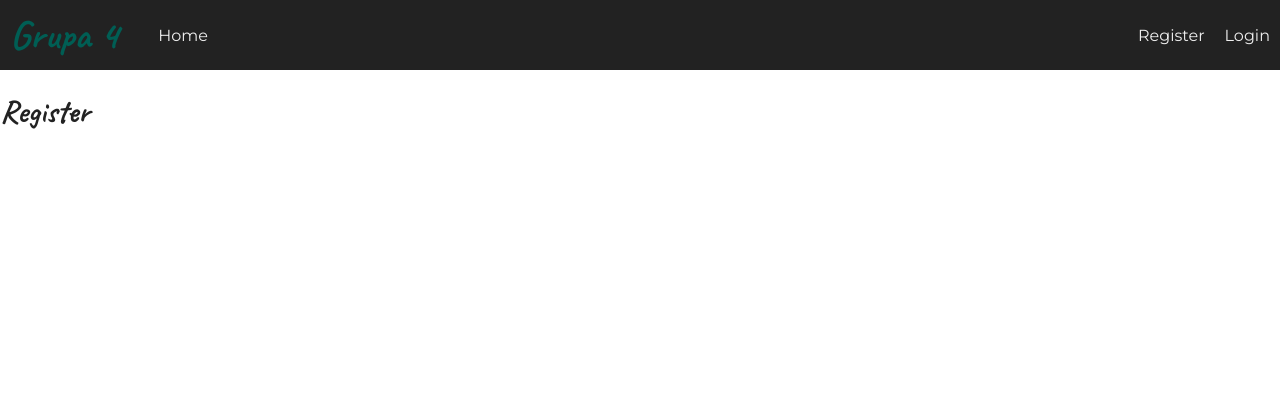
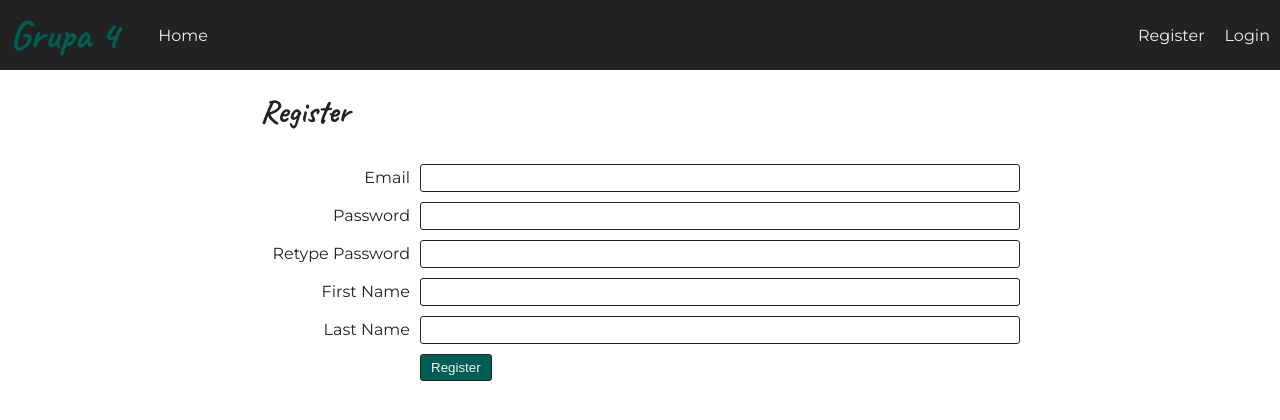
Before and after one commit to web-complete-04/course, a React (Vite) app: page /register in a window 1280 px wide. Shown: the top 420 px of the page. Built offline with nearby package versions, Linux system fonts and the light colour scheme.

Commit message:
Implemented the visual part of the register form

```diff
--- a/src/App.tsx
+++ b/src/App.tsx
@@ -6,6 +6,7 @@ import { Nav } from "./components/Nav/Nav";
 import { NotFound } from "./features/NotFound/NotFound";
 
 import './App.css';
+import './Forms.css';
 
 export function App() {
   return (
--- /dev/null
+++ b/src/Forms.css
@@ -0,0 +1,76 @@
+.brandForm {
+  display: grid;
+
+  & > h1 {
+    grid-column: 1 / -1;
+  }
+
+  & > label,
+  & > button {
+    margin-top: 1rem;
+  }
+
+  & input:is([type=text], [type=password], [type=url], [type=email], [type=number]),
+  & textarea {
+    padding: .5rem;
+
+    border: 1px solid var(--color-dark-gray);
+    border-radius: 3px;
+    color: var(--color-dark-gray);
+    font-family: inherit;
+
+    &:focus {
+      outline: 2px solid var(--color-brand-highlight);
+      outline-offset: -3px;
+    }
+  }
+
+  & button {
+    --bgColor: var(--color-brand-primary);
+
+    padding: .5rem 1rem;
+
+    background-color: var(--bgColor);
+    color: var(--color-light-gray);
+    border: 1px solid var(--color-dark-gray);
+    border-radius: 3px;
+    cursor: pointer;
+
+    &:hover {
+      box-shadow: inset 2px 2px 5px color-mix(in srgb, var(--color-dark-gray) 70%, transparent);
+    }
+
+    &:focus,
+    &:active {
+      --bgColor: color-mix(in srgb, var(--color-brand-primary) 70%, #fff)
+    }
+  }
+
+
+  @media screen and (min-width: 510px) {
+    gap: 1rem;
+    grid-template-columns: 150px 1fr;
+
+    margin: 0 auto;
+    max-width: 760px;
+
+    & > button {
+      grid-column-start: 2;
+      justify-self: start;
+    }
+
+    & > label {
+      align-self: center;
+      justify-self: end;
+
+      &:has(+ textarea) {
+        align-self: start;
+      }
+    }
+
+    & > label,
+    & > button {
+      margin-top: 0;
+    }
+  }
+}
--- a/src/features/Auth/Register.tsx
+++ b/src/features/Auth/Register.tsx
@@ -1,5 +1,28 @@
+// import { Api } from "../../utils/api";
+
+// const registerApi = new Api('register');
+
 export function Register() {
   return (
-    <h1>Register</h1>
-  )
+    <form className="brandForm">
+      <h1>Register</h1>
+
+      <label htmlFor="email">Email</label>
+      <input type="email" />
+
+      <label htmlFor="password">Password</label>
+      <input type="password" />
+
+      <label htmlFor="retypePassword">Retype Password</label>
+      <input type="password" />
+
+      <label htmlFor="firstName">First Name</label>
+      <input type="text" />
+
+      <label htmlFor="lastName">Last Name</label>
+      <input type="text" />
+
+      <button type="submit">Register</button>
+    </form>
+  );
 }
--- a/src/utils/api.ts
+++ b/src/utils/api.ts
@@ -6,7 +6,6 @@ export class ApiError extends Error {
     this.statusCode = statusCode;
   }
 }
-
 
 export class Api<Data> {
   public resource: string;
@@ -62,7 +61,7 @@ export class Api<Data> {
   }
 
   public create() {
-    //this is not empty
+    // this.makeRequest();
   }
 
   public readOne(id: number | string) {
```
